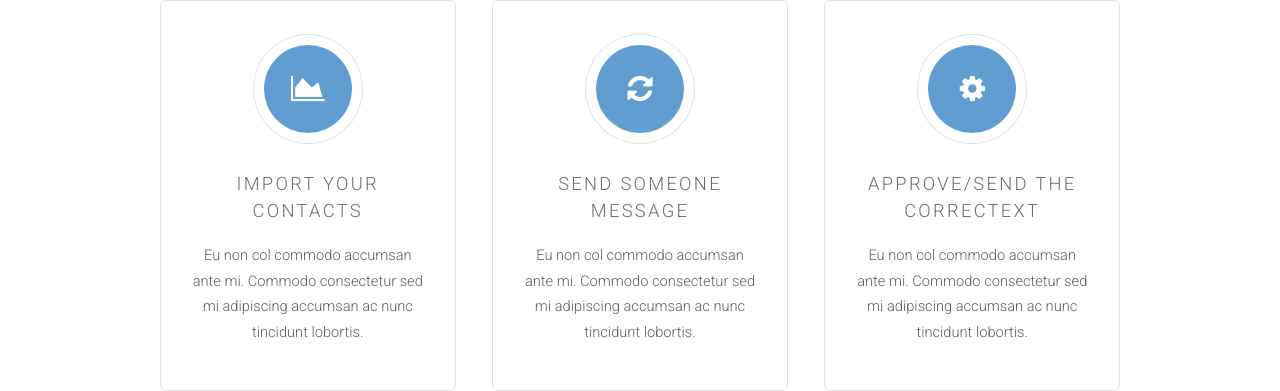
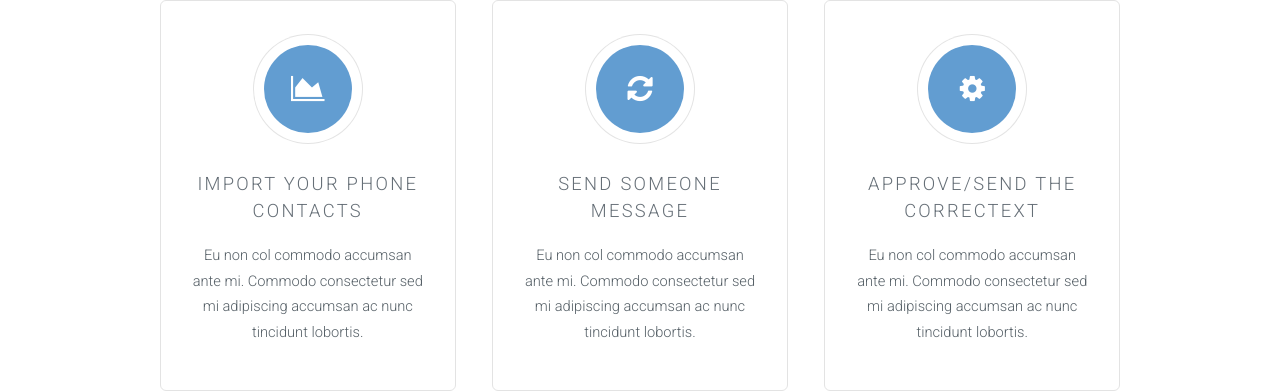
Before and after one commit to LevlUp/correctext, a Jekyll site: the page built from index.html, in a window 1280 px wide and 900 px high, scrolled down 594 px. Shown: the part 87-478 px from the top of the window. Built offline with Jekyll 4.4.1, drawn with Linux system fonts in a browser that asks for light colours.

Commit message:
change to phone contacts

```diff
--- a/index.html
+++ b/index.html
@@ -13,7 +13,7 @@ layout: landing-page
 						<div class="4u">
 							<section class="special box">
 								<i class="icon fa-area-chart major"></i>
-								<h3>Import Your Contacts</h3>
+								<h3>Import Your Phone Contacts</h3>
 								<p>Eu non col commodo accumsan ante mi. Commodo consectetur sed mi adipiscing accumsan ac nunc tincidunt lobortis.</p>
 							</section>
 						</div>
```
